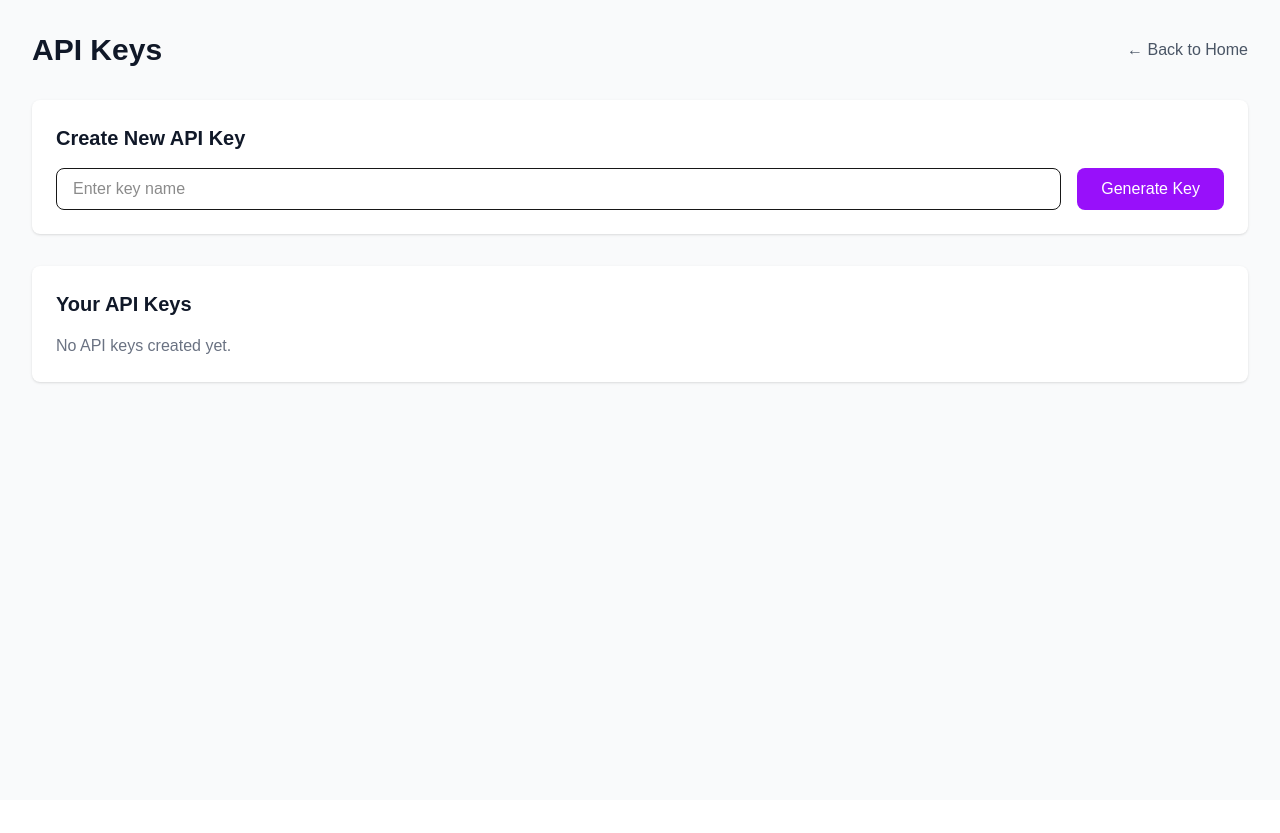
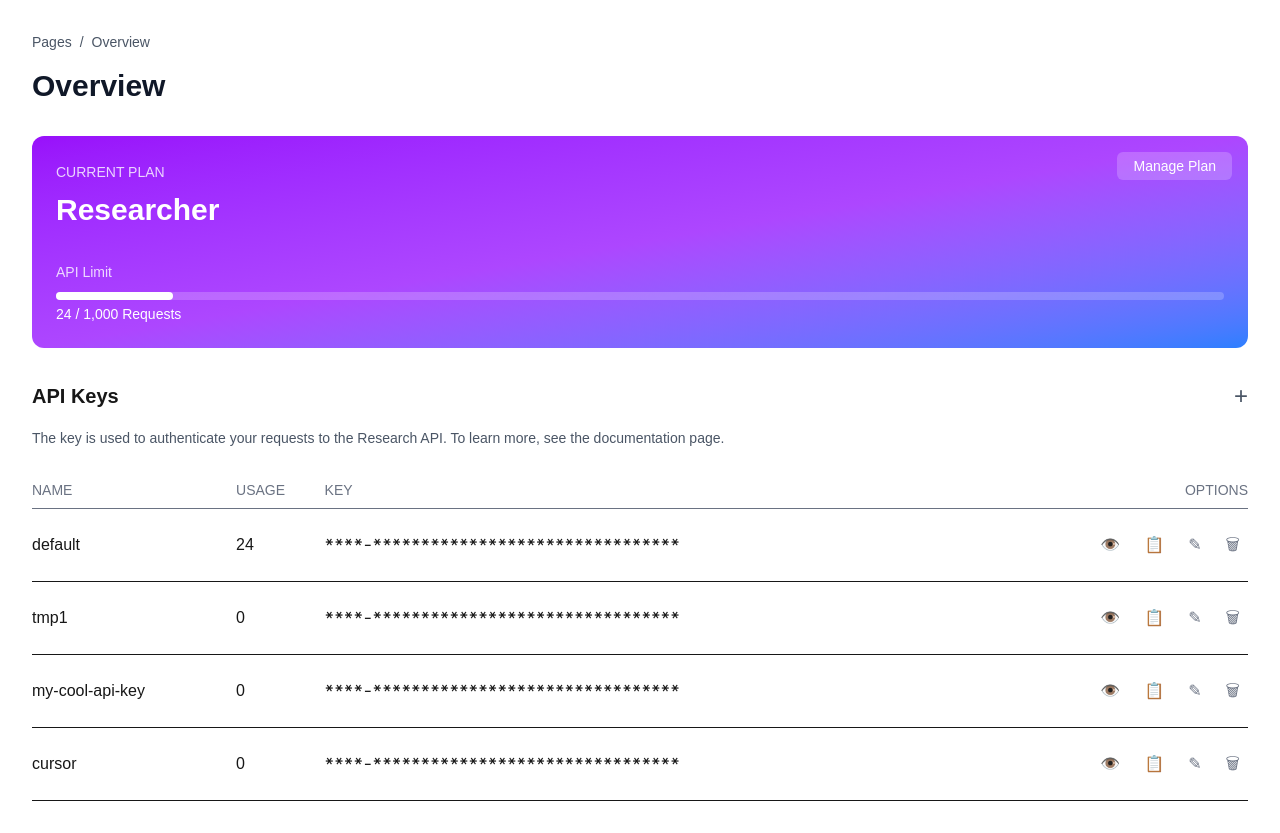
Before and after one commit to elitecod3r/cursor_dandi, a Next.js app: page /dashboard in a window 1280 px wide. Before the commit the page ends 800 px from the top, so only its background shows below. Built offline with nearby package versions, Linux system fonts and the light colour scheme.

Commit message:
Add UI changes for CRUD operation on API keys.

```diff
--- a/src/app/dashboard/page.js
+++ b/src/app/dashboard/page.js
@@ -3,12 +3,45 @@
 import { useState } from 'react';
 import Link from 'next/link';
 
+const sampleApiKeys = [
+  {
+    id: 1,
+    name: 'default',
+    key: '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',
+    createdAt: '2024-03-12T10:00:00.000Z',
+    usage: 24
+  },
+  {
+    id: 2,
+    name: 'tmp1',
+    key: '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',
+    createdAt: '2024-03-11T15:30:00.000Z',
+    usage: 0
+  },
+  {
+    id: 3,
+    name: 'my-cool-api-key',
+    key: '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',
+    createdAt: '2024-03-10T09:15:00.000Z',
+    usage: 0
+  },
+  {
+    id: 4,
+    name: 'cursor',
+    key: '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',
+    createdAt: '2024-03-09T14:45:00.000Z',
+    usage: 0
+  }
+];
+
 export default function ApiKeysDashboard() {
-  const [apiKeys, setApiKeys] = useState([]);
+  const [apiKeys, setApiKeys] = useState(sampleApiKeys);
   const [newKeyName, setNewKeyName] = useState('');
+  const [newKeyLimit, setNewKeyLimit] = useState('1000');
   const [isEditing, setIsEditing] = useState(null);
   const [editName, setEditName] = useState('');
   const [showCopied, setShowCopied] = useState(null);
+  const [revealedKeys, setRevealedKeys] = useState(new Set());
 
   const generateNewKey = () => {
     if (!newKeyName.trim()) return;
@@ -16,9 +49,9 @@ export default function ApiKeysDashboard() {
     const newKey = {
       id: Date.now(),
       name: newKeyName,
-      key: `pk_live_${Math.random().toString(36).substr(2, 9)}_${Date.now().toString(36)}`,
+      key: `tvly-${Math.random().toString(36).substring(2)}${Date.now().toString(36)}`,
       createdAt: new Date().toISOString(),
-      status: 'active'
+      usage: 0
     };
 
     setApiKeys([...apiKeys, newKey]);
@@ -31,17 +64,16 @@ export default function ApiKeysDashboard() {
     }
   };
 
-  const updateKeyName = (id) => {
-    setApiKeys(apiKeys.map(key =>
-      key.id === id ? { ...key, name: editName } : key
-    ));
-    setIsEditing(null);
-  };
-
-  const toggleKeyStatus = (id) => {
-    setApiKeys(apiKeys.map(key =>
-      key.id === id ? { ...key, status: key.status === 'active' ? 'inactive' : 'active' } : key
-    ));
+  const toggleKeyVisibility = (id) => {
+    setRevealedKeys(prev => {
+      const newSet = new Set(prev);
+      if (newSet.has(id)) {
+        newSet.delete(id);
+      } else {
+        newSet.add(id);
+      }
+      return newSet;
+    });
   };
 
   const copyToClipboard = (text, id) => {
@@ -50,128 +82,242 @@ export default function ApiKeysDashboard() {
     setTimeout(() => setShowCopied(null), 2000);
   };
 
+  const updateKeyName = () => {
+    if (!editName.trim()) return;
+
+    setApiKeys(apiKeys.map(key =>
+      key.id === isEditing ? { ...key, name: editName } : key
+    ));
+    setIsEditing(null);
+    setEditName('');
+    document.getElementById('editKeyModal').close();
+  };
+
   return (
-    <div className="min-h-screen bg-gray-50 dark:bg-gray-900">
+    <div className="min-h-screen bg-white">
       <div className="max-w-7xl mx-auto px-4 sm:px-6 lg:px-8 py-8">
-        <div className="flex justify-between items-center mb-8">
-          <h1 className="text-3xl font-bold text-gray-900 dark:text-white">API Keys</h1>
-          <Link
-            href="/"
-            className="text-gray-600 dark:text-gray-300 hover:text-gray-900 dark:hover:text-white"
-          >
-            ← Back to Home
-          </Link>
+        <div className="flex items-center gap-2 text-sm text-gray-600 mb-4">
+          <span>Pages</span>
+          <span>/</span>
+          <span>Overview</span>
         </div>
 
-        {/* Create new key section */}
-        <div className="bg-white dark:bg-gray-800 rounded-lg shadow-sm p-6 mb-8">
-          <h2 className="text-xl font-semibold mb-4 text-gray-900 dark:text-white">Create New API Key</h2>
-          <div className="flex gap-4">
+        <h1 className="text-3xl font-bold text-gray-900 mb-8">Overview</h1>
+
+        {/* Current Plan Card */}
+        <div className="bg-gradient-to-br from-purple-600 via-purple-500 to-blue-500 rounded-xl p-6 mb-8 text-white relative overflow-hidden">
+          <div className="absolute top-4 right-4">
+            <button className="bg-white/20 hover:bg-white/30 text-white px-4 py-1 rounded-md text-sm">
+              Manage Plan
+            </button>
+          </div>
+          <div className="mb-8">
+            <span className="text-white/80 text-sm">CURRENT PLAN</span>
+            <h2 className="text-3xl font-semibold mt-2">Researcher</h2>
+          </div>
+          <div>
+            <span className="text-white/80 text-sm">API Limit</span>
+            <div className="mt-2">
+              <div className="h-2 bg-white/20 rounded-full">
+                <div className="h-2 bg-white rounded-full" style={{ width: '10%' }}></div>
+              </div>
+              <p className="text-sm mt-1">24 / 1,000 Requests</p>
+            </div>
+          </div>
+        </div>
+
+        {/* API Keys Section */}
+        <div>
+          <div className="flex justify-between items-center mb-4">
+            <h2 className="text-xl font-semibold">API Keys</h2>
+            <button
+              onClick={() => document.getElementById('newKeyModal').showModal()}
+              className="flex items-center gap-2 text-gray-600 hover:text-gray-900"
+            >
+              <span className="text-2xl">+</span>
+            </button>
+          </div>
+
+          <p className="text-gray-600 text-sm mb-6">
+            The key is used to authenticate your requests to the Research API. To learn more, see the documentation page.
+          </p>
+
+          <table className="w-full">
+            <thead>
+              <tr className="border-b text-sm text-gray-500">
+                <th className="text-left py-2 font-medium">NAME</th>
+                <th className="text-left py-2 font-medium">USAGE</th>
+                <th className="text-left py-2 font-medium">KEY</th>
+                <th className="text-right py-2 font-medium">OPTIONS</th>
+              </tr>
+            </thead>
+            <tbody>
+              {apiKeys.map(key => (
+                <tr key={key.id} className="border-b">
+                  <td className="py-4">{key.name}</td>
+                  <td className="py-4">{key.usage}</td>
+                  <td className="py-4 font-mono">
+                    {showCopied === key.id ? (
+                      <span className="text-green-600">✓ Copied!</span>
+                    ) : revealedKeys.has(key.id) ? (
+                      key.key
+                    ) : (
+                      key.key.replace(/[a-zA-Z0-9]/g, '*')
+                    )}
+                  </td>
+                  <td className="py-4">
+                    <div className="flex justify-end gap-2">
+                      <button
+                        onClick={() => toggleKeyVisibility(key.id)}
+                        className="p-2 text-gray-500 hover:text-gray-700"
+                        title={revealedKeys.has(key.id) ? "Hide API Key" : "Show API Key"}
+                      >
+                        {revealedKeys.has(key.id) ? '👁️‍🗨️' : '👁️'}
+                      </button>
+                      <button
+                        onClick={() => copyToClipboard(key.key, key.id)}
+                        className="p-2 text-gray-500 hover:text-gray-700"
+                        title="Copy to clipboard"
+                      >
+                        📋
+                      </button>
+                      <button
+                        onClick={() => {
+                          setIsEditing(key.id);
+                          setEditName(key.name);
+                          document.getElementById('editKeyModal').showModal();
+                        }}
+                        className="p-2 text-gray-500 hover:text-gray-700"
+                        title="Edit key name"
+                      >
+                        ✎
+                      </button>
+                      <button
+                        onClick={() => deleteKey(key.id)}
+                        className="p-2 text-gray-500 hover:text-gray-700"
+                      >
+                        🗑
+                      </button>
+                    </div>
+                  </td>
+                </tr>
+              ))}
+            </tbody>
+          </table>
+        </div>
+      </div>
+
+      {/* New Key Modal */}
+      <dialog id="newKeyModal" className="rounded-2xl p-0 w-full max-w-md shadow-xl fixed top-1/2 left-1/2 -translate-x-1/2 -translate-y-1/2 m-0 backdrop:bg-black/50">
+        <div className="p-6">
+          <h3 className="text-xl font-semibold mb-2">Create a new API key</h3>
+          <p className="text-gray-600 text-sm mb-6">Enter a name and limit for the new API key.</p>
+
+          <form onSubmit={(e) => {
+            e.preventDefault();
+            generateNewKey();
+            document.getElementById('newKeyModal').close();
+          }}>
+            <div className="space-y-4">
+              <div>
+                <label className="block text-sm text-gray-700 mb-2">
+                  Key Name – A unique name to identify this key
+                </label>
                 <input
                   type="text"
                   value={newKeyName}
                   onChange={(e) => setNewKeyName(e.target.value)}
-              placeholder="Enter key name"
-              className="flex-1 px-4 py-2 border rounded-lg focus:outline-none focus:ring-2 focus:ring-purple-500 dark:bg-gray-700 dark:border-gray-600 dark:text-white"
+                  placeholder="Key Name"
+                  className="w-full px-4 py-2 border border-gray-200 rounded-lg focus:outline-none focus:ring-2 focus:ring-blue-500 focus:border-transparent"
                 />
+              </div>
+
+              <div>
+                <label className="block text-sm text-gray-700 mb-2">
+                  Limit monthly usage*
+                </label>
+                <input
+                  type="number"
+                  value={newKeyLimit}
+                  onChange={(e) => setNewKeyLimit(e.target.value)}
+                  className="w-full px-4 py-2 border border-gray-200 rounded-lg focus:outline-none focus:ring-2 focus:ring-blue-500 focus:border-transparent"
+                />
+              </div>
+
+              <p className="text-xs text-gray-500 mt-2">
+                *If the combined usage of all your keys exceeds your plan's limit, all requests will be rejected.
+              </p>
+            </div>
+
+            <div className="flex justify-end gap-3 mt-6">
               <button
-              onClick={generateNewKey}
-              className="px-6 py-2 bg-purple-600 text-white rounded-lg hover:bg-purple-700 transition-colors"
+                type="button"
+                onClick={() => {
+                  setNewKeyName('');
+                  document.getElementById('newKeyModal').close();
+                }}
+                className="px-4 py-2 text-gray-600 hover:text-gray-900 text-sm font-medium"
               >
-              Generate Key
+                Cancel
+              </button>
+              <button
+                type="submit"
+                className="px-6 py-2 bg-blue-600 text-white rounded-lg hover:bg-blue-700 transition-colors text-sm font-medium"
+              >
+                Create
               </button>
             </div>
+          </form>
         </div>
+      </dialog>
 
-        {/* API Keys list */}
-        <div className="bg-white dark:bg-gray-800 rounded-lg shadow-sm">
+      {/* Edit Key Modal */}
+      <dialog id="editKeyModal" className="rounded-2xl p-0 w-full max-w-md shadow-xl fixed top-1/2 left-1/2 -translate-x-1/2 -translate-y-1/2 m-0 backdrop:bg-black/50">
         <div className="p-6">
-            <h2 className="text-xl font-semibold mb-4 text-gray-900 dark:text-white">Your API Keys</h2>
+          <h3 className="text-xl font-semibold mb-2">Edit API key name</h3>
+          <p className="text-gray-600 text-sm mb-6">Enter a new name for your API key.</p>
 
-            {apiKeys.length === 0 ? (
-              <p className="text-gray-500 dark:text-gray-400">No API keys created yet.</p>
-            ) : (
+          <form onSubmit={(e) => {
+            e.preventDefault();
+            updateKeyName();
+          }}>
             <div className="space-y-4">
-                {apiKeys.map(key => (
-                  <div key={key.id} className="border dark:border-gray-700 rounded-lg p-4">
-                    <div className="flex justify-between items-start">
-                      <div className="flex-1">
-                        {isEditing === key.id ? (
-                          <div className="flex gap-2 items-center">
+              <div>
+                <label className="block text-sm text-gray-700 mb-2">
+                  Key Name – A unique name to identify this key
+                </label>
                 <input
                   type="text"
                   value={editName}
                   onChange={(e) => setEditName(e.target.value)}
-                              className="px-2 py-1 border rounded focus:outline-none focus:ring-2 focus:ring-purple-500 dark:bg-gray-700 dark:border-gray-600 dark:text-white"
+                  placeholder="Key Name"
+                  className="w-full px-4 py-2 border border-gray-200 rounded-lg focus:outline-none focus:ring-2 focus:ring-blue-500 focus:border-transparent"
                 />
+              </div>
+            </div>
+
+            <div className="flex justify-end gap-3 mt-6">
               <button
-                              onClick={() => updateKeyName(key.id)}
-                              className="text-green-500 hover:text-green-600"
+                type="button"
+                onClick={() => {
+                  setIsEditing(null);
+                  setEditName('');
+                  document.getElementById('editKeyModal').close();
+                }}
+                className="px-4 py-2 text-gray-600 hover:text-gray-900 text-sm font-medium"
+              >
+                Cancel
+              </button>
+              <button
+                type="submit"
+                className="px-6 py-2 bg-blue-600 text-white rounded-lg hover:bg-blue-700 transition-colors text-sm font-medium"
               >
                 Save
               </button>
-                            <button
-                              onClick={() => setIsEditing(null)}
-                              className="text-gray-500 hover:text-gray-600"
-                            >
-                              Cancel
-                            </button>
             </div>
-                        ) : (
-                          <div className="flex items-center gap-2">
-                            <h3 className="font-medium text-gray-900 dark:text-white">{key.name}</h3>
-                            <button
-                              onClick={() => {
-                                setIsEditing(key.id);
-                                setEditName(key.name);
-                              }}
-                              className="text-gray-400 hover:text-gray-600"
-                            >
-                              ✎
-                            </button>
+          </form>
         </div>
-                        )}
-                        <p className="text-sm text-gray-500 dark:text-gray-400 mt-1">
-                          Created: {new Date(key.createdAt).toLocaleDateString()}
-                        </p>
-                        <div className="flex items-center gap-2 mt-2">
-                          <code className="font-mono text-sm bg-gray-100 dark:bg-gray-700 p-2 rounded flex-1">
-                            {key.key}
-                          </code>
-                          <button
-                            onClick={() => copyToClipboard(key.key, key.id)}
-                            className="text-purple-600 hover:text-purple-700"
-                          >
-                            {showCopied === key.id ? '✓ Copied!' : 'Copy'}
-                          </button>
-                        </div>
-                      </div>
-                      <div className="flex items-center gap-4">
-                        <button
-                          onClick={() => toggleKeyStatus(key.id)}
-                          className={`px-3 py-1 rounded-full text-sm ${
-                            key.status === 'active'
-                              ? 'bg-green-100 text-green-800 dark:bg-green-900 dark:text-green-200'
-                              : 'bg-red-100 text-red-800 dark:bg-red-900 dark:text-red-200'
-                          }`}
-                        >
-                          {key.status === 'active' ? 'Active' : 'Inactive'}
-                        </button>
-                        <button
-                          onClick={() => deleteKey(key.id)}
-                          className="text-red-500 hover:text-red-600 transition-colors"
-                        >
-                          Delete
-                        </button>
-                      </div>
-                    </div>
-                  </div>
-                ))}
-              </div>
-            )}
-          </div>
-        </div>
-      </div>
+      </dialog>
     </div>
   );
 }
```
Lines whose indentation alone changed are shown as unchanged.
